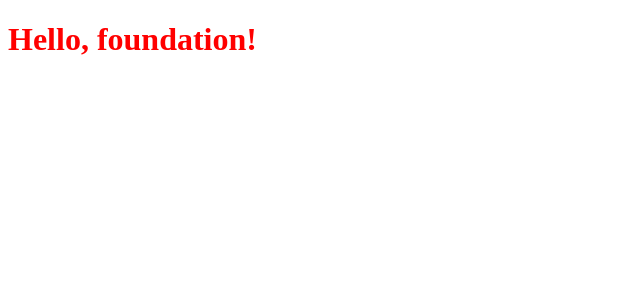
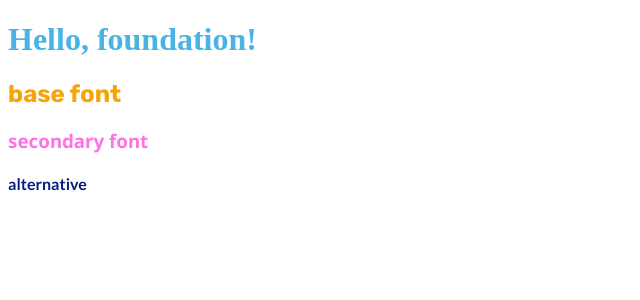
Before and after one commit to gdartt/a-bit-of-help, a React (Create React App) app: page / in a window 1280 px wide. Shown: the top 300 px of the page, without its empty margins (0-640 px from the left). Built offline with nearby package versions, Linux system fonts and the light colour scheme.

Commit message:
scss variables and fonts with test scripts

```diff
--- a/src/Components/App/App.js
+++ b/src/Components/App/App.js
@@ -1,5 +1,12 @@
 function App() {
-  return <h1>Hello, foundation!</h1>;
+  return (
+    <>
+      <h1>Hello, foundation!</h1>
+      <h2>base font</h2>
+      <h3>secondary font</h3>
+      <h4>alternative</h4>
+    </>
+  );
 }
 
 export default App;
--- /dev/null
+++ b/src/scss/elements/_app.scss
@@ -0,0 +1,21 @@
+h1 {
+    color: $header-bottom;
+}
+
+h2 {
+    font-family: $font-base;
+    font-weight: bold;
+    color: $footer-background;
+}
+
+h3 {
+    font-family: $font-secondary;
+    font-weight: bold;
+    color: $click-state-menu;
+}
+
+h4 {
+    font-family: $font-alternative;
+    font-weight: 700;
+    color: $footer-text;
+}
--- a/src/scss/main.scss
+++ b/src/scss/main.scss
@@ -1,3 +1,7 @@
-h1 {
-    color: red;
-}
+@import url('https://fonts.googleapis.com/css2?family=Lato:wght@700&family=Noto+Sans:wght@400;700&family=Rubik:wght@600;700&display=swap');
+
+@import './settings/fonts';
+@import './settings/colors';
+@import './settings/variables';
+
+@import './elements/app';
--- a/src/scss/settings/_colors.scss
+++ b/src/scss/settings/_colors.scss
@@ -0,0 +1,11 @@
+$footer-background: #F6A509;
+$footer-text: #051C83;
+
+$hover-state-menu: #52CBFF;
+$click-state-menu: #FF72E4;
+
+$header-top: #ffffff;
+$header-bottom: #47B4E3;
+
+$contact-form-background: #C3EDFF;
+$contact-form-text: #7E7D7D;
--- a/src/scss/settings/_fonts.scss
+++ b/src/scss/settings/_fonts.scss
@@ -0,0 +1,7 @@
+// font-family: 'Lato', sans-serif;
+// font-family: 'Noto Sans', sans-serif;
+// font-family: 'Rubik', sans-serif;
+
+$font-base: 'Rubik', sans-serif;
+$font-secondary: 'Noto Sans', sans-serif;
+$font-alternative: 'Lato', sans-serif;
```
